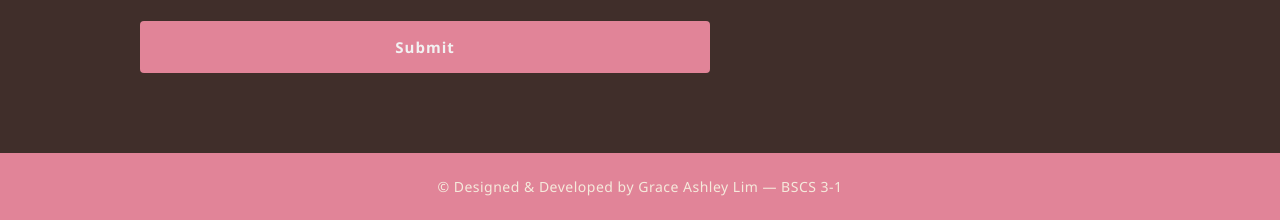
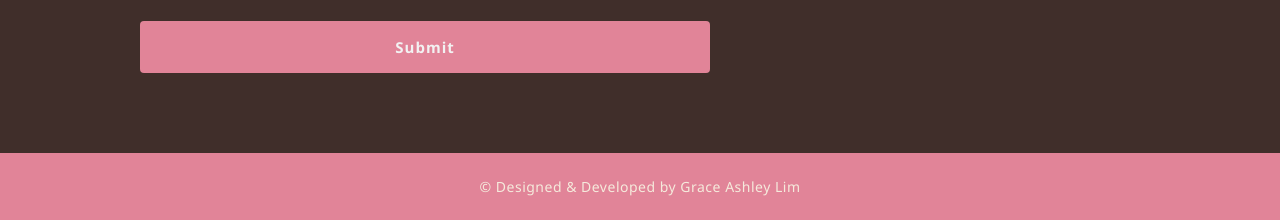
Before and after one commit to ashiwiii/Portfolio, a plain HTML site: page index.html in a window 1280 px wide. Shown: the part 3048-3268 px from the top of the page. Drawn offline with Linux system fonts and the light colour scheme.

Commit message:
Updated footer

```diff
--- a/index.html
+++ b/index.html
@@ -237,7 +237,7 @@
     </section>
 
     <div class="footer">
-      <p>© Designed & Developed by Grace Ashley Lim — BSCS 3-1</p>
+      <p>© Designed & Developed by Grace Ashley Lim</p>
     </div>
     <button id="back-to-top" aria-label="Back to top" title="Back to top">
       ↑
```
